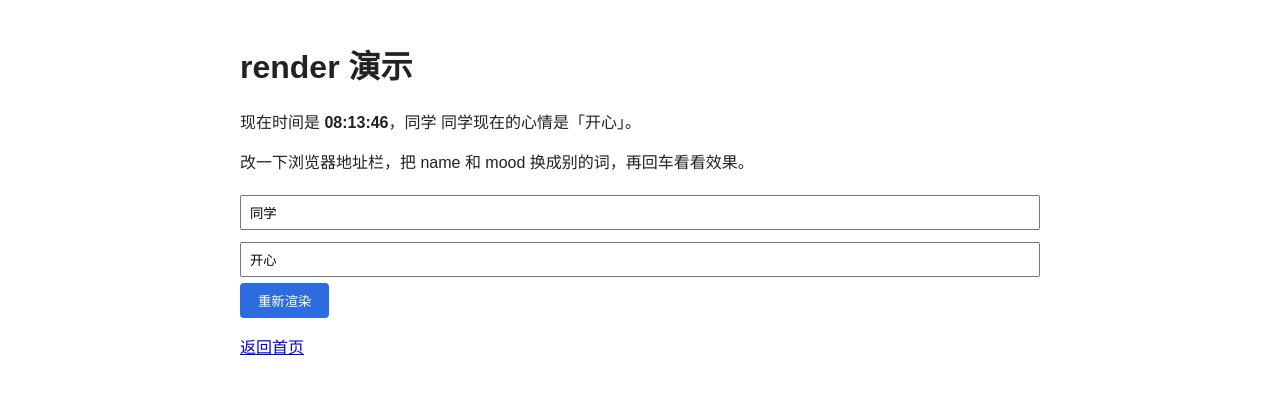
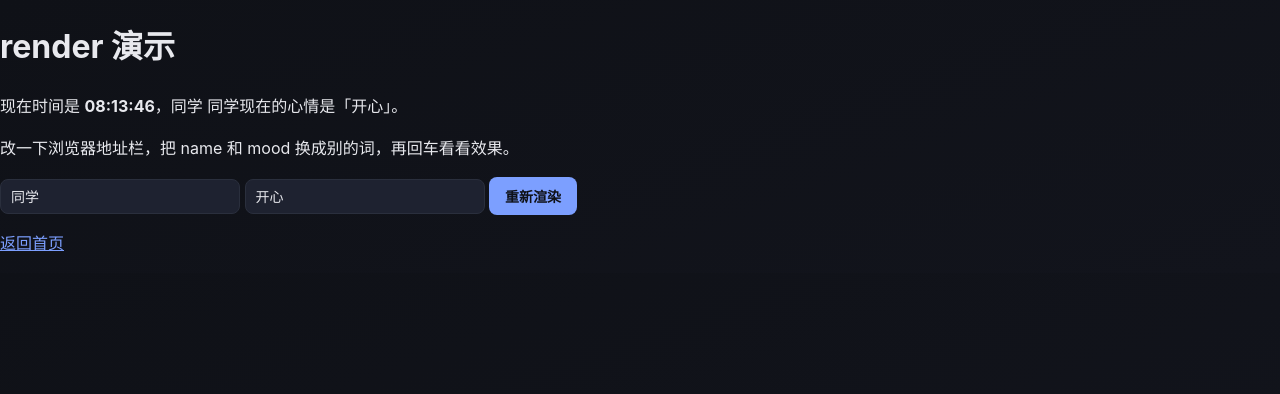
Before and after one commit to d05628/webAPI, a FastAPI app: page /render_demo in a window 1280 px wide. Shown: the top 394 px of the page. Run offline with FastAPI, Linux system fonts and the light colour scheme.

Commit message:
Update style.css

```diff
--- a/static/style.css
+++ b/static/style.css
@@ -1,11 +1,174 @@
-body { font-family: "Microsoft YaHei", Arial, sans-serif; max-width: 800px; margin: 0 auto; padding: 20px; color: #222; }
-.sub { color: #666; margin-top: -10px; }
-section { margin-bottom: 24px; border: 1px solid #ddd; padding: 18px 20px; border-radius: 8px; }
-h2 { margin-top: 0; font-size: 18px; }
-input, select, textarea { width: 100%; padding: 8px; margin: 6px 0; box-sizing: border-box; }
-button { padding: 8px 18px; background: #2d6cdf; color: #fff; border: none; border-radius: 4px; cursor: pointer; }
-button:hover { background: #1c4fb0; }
-#response { background: #f8f9fa; padding: 12px; border-radius: 6px; white-space: pre-wrap; min-height: 60px; }
-.ok { color: #1a7d33; font-weight: bold; }
-.err { color: #c0392b; font-weight: bold; }
-code { background: #f1f1f1; padding: 1px 6px; border-radius: 4px; }
+:root {
+  --bg: #0f1117;
+  --card: #171a23;
+  --card-2: #1e2230;
+  --text: #e8e9ee;
+  --muted: #9aa0ae;
+  --accent: #7c9fff;
+  --accent-2: #4ade80;
+  --danger: #f87171;
+  --border: #2a2f3d;
+  --radius: 14px;
+}
+
+* { box-sizing: border-box; }
+
+body {
+  margin: 0;
+  background: linear-gradient(160deg, #0f1117 0%, #12141c 100%);
+  color: var(--text);
+  font-family: "PingFang SC", "Microsoft YaHei", -apple-system, BlinkMacSystemFont, sans-serif;
+  line-height: 1.6;
+}
+
+.wrap {
+  max-width: 960px;
+  margin: 0 auto;
+  padding: 32px 20px 80px;
+}
+
+header.top {
+  text-align: center;
+  margin-bottom: 32px;
+}
+
+header.top h1 {
+  font-size: 26px;
+  margin-bottom: 6px;
+}
+
+header.top p {
+  color: var(--muted);
+  font-size: 14px;
+}
+
+.badge {
+  display: inline-block;
+  padding: 2px 10px;
+  border-radius: 999px;
+  font-size: 12px;
+  background: var(--card-2);
+  border: 1px solid var(--border);
+  color: var(--muted);
+  margin-left: 6px;
+}
+
+.badge.ok { color: var(--accent-2); border-color: #234; }
+.badge.bad { color: var(--danger); border-color: #422; }
+
+.card {
+  background: var(--card);
+  border: 1px solid var(--border);
+  border-radius: var(--radius);
+  padding: 22px;
+  margin-bottom: 22px;
+}
+
+.card h2 {
+  margin-top: 0;
+  font-size: 18px;
+  display: flex;
+  align-items: center;
+  gap: 8px;
+}
+
+.card h2 .num {
+  width: 26px;
+  height: 26px;
+  border-radius: 8px;
+  background: var(--accent);
+  color: #0f1117;
+  display: inline-flex;
+  align-items: center;
+  justify-content: center;
+  font-size: 13px;
+  font-weight: bold;
+}
+
+.muted { color: var(--muted); font-size: 13px; }
+
+code, .mono {
+  font-family: "SFMono-Regular", Consolas, Menlo, monospace;
+  background: var(--card-2);
+  padding: 1px 6px;
+  border-radius: 6px;
+  font-size: 13px;
+}
+
+ul.feature-list { padding-left: 20px; margin: 8px 0; }
+ul.feature-list li { margin: 4px 0; }
+
+.row { display: flex; gap: 10px; flex-wrap: wrap; align-items: center; }
+
+input[type="text"], input[type="number"], input[type="password"], select, textarea {
+  background: var(--card-2);
+  border: 1px solid var(--border);
+  color: var(--text);
+  border-radius: 8px;
+  padding: 8px 10px;
+  font-size: 14px;
+  font-family: inherit;
+}
+
+input:focus, select:focus, textarea:focus {
+  outline: none;
+  border-color: var(--accent);
+}
+
+label { font-size: 13px; color: var(--muted); display: block; margin-bottom: 4px; }
+
+.field { margin-bottom: 12px; min-width: 160px; }
+
+button {
+  background: var(--accent);
+  color: #0f1117;
+  border: none;
+  padding: 9px 16px;
+  border-radius: 8px;
+  font-size: 14px;
+  font-weight: 600;
+  cursor: pointer;
+  transition: opacity 0.15s;
+}
+button:hover { opacity: 0.85; }
+button.secondary {
+  background: var(--card-2);
+  color: var(--text);
+  border: 1px solid var(--border);
+}
+button.danger { background: var(--danger); color: #200; }
+
+#calc-result, #settings-result, #channel-result {
+  margin-top: 10px;
+  font-size: 14px;
+  min-height: 20px;
+}
+
+.chat-box {
+  border: 1px solid var(--border);
+  border-radius: 10px;
+  background: var(--card-2);
+  padding: 14px;
+  min-height: 160px;
+  max-height: 380px;
+  overflow-y: auto;
+  margin-bottom: 12px;
+  white-space: pre-wrap;
+  font-size: 14px;
+}
+
+.msg { margin-bottom: 12px; }
+.msg .role { font-size: 12px; color: var(--muted); margin-bottom: 3px; }
+.msg.user .role { color: var(--accent); }
+.msg.assistant .role { color: var(--accent-2); }
+
+.toggle-row { display: flex; align-items: center; gap: 8px; margin: 10px 0; }
+
+footer {
+  text-align: center;
+  color: var(--muted);
+  font-size: 12px;
+  margin-top: 40px;
+}
+
+a { color: var(--accent); }
```
